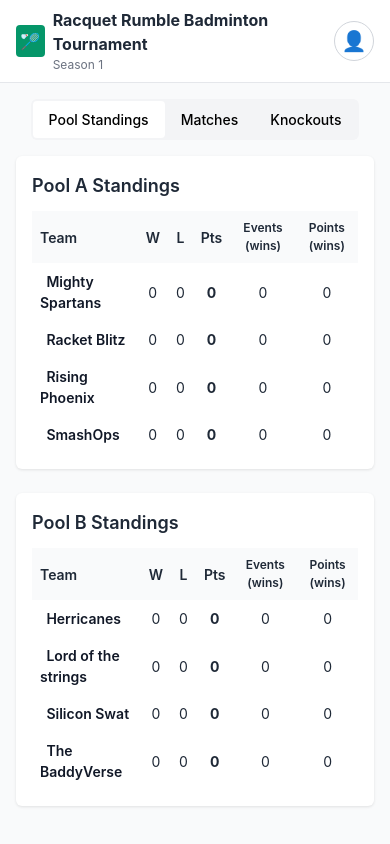
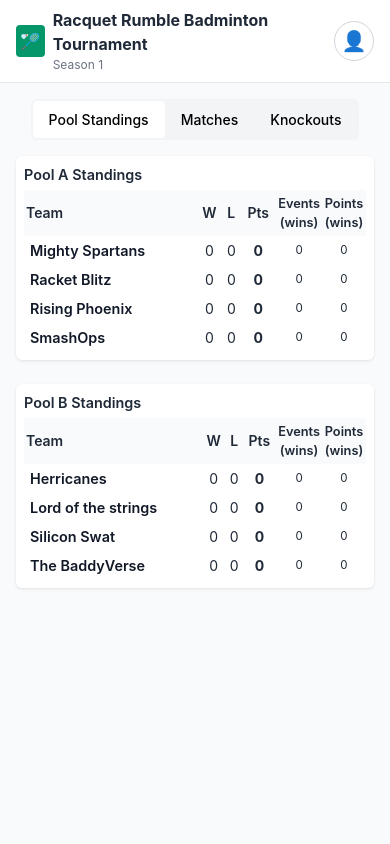
Before and after one commit to vikram-adhi/tourney, a React (Vite) app: page / in a window 390 px wide. Built offline with nearby package versions, Linux system fonts and the light colour scheme; no server answers; the database is empty.

Commit message:
added styles

```diff
--- a/src/App.css
+++ b/src/App.css
@@ -238,6 +238,81 @@ table {
   }
 }
 
+/* Standings table mobile tweaks: force badge + team name into one line */
+@media (max-width: 480px) {
+  .standings-team {
+    padding: 0.25rem !important;
+    font-size: 0.8rem !important;
+    white-space: nowrap !important;
+    overflow: hidden !important;
+    text-overflow: ellipsis !important;
+  }
+
+  .standings-team .standings-badge {
+    margin-right: 0.25rem !important;
+    display: inline-block !important;
+    vertical-align: middle !important;
+    font-size: 0.9rem !important;
+  }
+
+  .standings-team .standings-name {
+    display: inline-block !important;
+    vertical-align: middle !important;
+    font-size: 0.9rem !important;
+    line-height: 1 !important;
+    /* allow full name to wrap/show on rows */
+    max-width: none !important;
+    overflow: visible !important;
+    text-overflow: clip !important;
+    white-space: normal !important;
+  }
+}
+
+/* Reduce standings card padding and font sizes so team names fit on smaller mobile widths */
+@media (max-width: 420px) {
+  .standings-card {
+    padding: 0.5rem !important;
+  }
+
+  .standings-card table {
+    font-size: 0.78rem !important;
+  }
+
+  /* reduce horizontal padding to free space for team names */
+  .standings-card th, .standings-card td {
+    padding-top: 0.25rem !important;
+    padding-bottom: 0.25rem !important;
+    padding-left: 2px !important;
+    padding-right: 2px !important;
+  }
+
+  .standings-card h3 {
+    font-size: 0.9rem !important;
+    margin-bottom: 0.25rem !important;
+  }
+
+  /* Make Events and Points columns very compact on small screens */
+  .standings-card th:nth-child(5), .standings-card th:nth-child(6) {
+    /* allow header to wrap into two lines */
+    white-space: normal !important;
+    font-size: 0.8rem !important;
+    padding-left: 2px !important;
+    padding-right: 2px !important;
+    text-align: center !important;
+  }
+
+  .standings-card td:nth-child(5), .standings-card td:nth-child(6) {
+    /* keep data cells compact for numbers */
+    width: 44px !important;
+    max-width: 44px !important;
+    padding-left: 2px !important;
+    padding-right: 2px !important;
+    font-size: 0.72rem !important;
+    text-align: center !important;
+    white-space: nowrap !important;
+  }
+}
+
 /* Ensure inner name elements center on mobile even if inline styles exist */
 @media (max-width: 640px) {
   .vm-category-names,
--- a/src/App.tsx
+++ b/src/App.tsx
@@ -150,8 +150,8 @@ function StandingsTable({ poolA, poolB, poolAComplete, poolBComplete }: { poolA:
     // Sort by points descending. If equal, keep existing order (stable).
     const sortedData = [...data].sort((a, b) => b.points - a.points);
 
-  return (
-      <div style={{
+    return (
+      <div className="standings-card" style={{
         backgroundColor: 'white',
         padding: '1rem',
         borderRadius: '6px',
@@ -175,10 +175,10 @@ function StandingsTable({ poolA, poolB, poolAComplete, poolBComplete }: { poolA:
             <tbody>
             {sortedData.map((row, idx) => (
               <tr key={row.team}>
-                <td style={{ padding: '0.5rem', fontWeight: '600', fontSize: '0.875rem' }}>
+                <td className="standings-team" style={{ padding: '0.5rem', fontWeight: '600', fontSize: '0.875rem' }}>
                   {/* show ordinal badges for 1st/2nd and green for qualified teams only when pool is complete */}
-                  <span style={{ marginRight: '0.4rem' }}>{complete && idx === 0 ? '🥇' : complete && idx === 1 ? '🥈' : ''}</span>
-                  <span style={{ color: complete && (idx === 0 || idx === 1) ? '#059669' : '#111827' }}>{row.team}</span>
+                  <span className="standings-badge" aria-hidden>{complete && idx === 0 ? '🥇' : complete && idx === 1 ? '🥈' : ''}</span>
+                  <span className="standings-name" style={{ color: complete && (idx === 0 || idx === 1) ? '#059669' : '#111827' }}>{row.team}</span>
                 </td>
                 <td style={{ padding: '0.5rem', textAlign: 'center', fontSize: '0.875rem' }}>{row.wins}</td>
                 <td style={{ padding: '0.5rem', textAlign: 'center', fontSize: '0.875rem' }}>{row.losses}</td>
@@ -206,14 +206,10 @@ function StandingsTable({ poolA, poolB, poolAComplete, poolBComplete }: { poolA:
 }
 
 // Matches List Component
-function MatchesList({ matches, isAdmin, onUpdateMatch, qualifiedA, qualifiedB, poolAComplete, poolBComplete }: {
+function MatchesList({ matches, isAdmin, onUpdateMatch }: {
   matches: Match[];
   isAdmin: boolean;
   onUpdateMatch: (matchId: string, scores: Match['scores'], tieBreaker?: Match['tieBreaker']) => void;
-  qualifiedA: string[];
-  qualifiedB: string[];
-  poolAComplete: boolean;
-  poolBComplete: boolean;
 }) {
   const [selectedMatch, setSelectedMatch] = useState<Match | null>(null);
   const [isViewing, setIsViewing] = useState(false);
@@ -313,9 +309,6 @@ function MatchesList({ matches, isAdmin, onUpdateMatch, qualifiedA, qualifiedB,
           }
 
             // determine per-match winner so we can color the winner green immediately
-            const poolQualified = title.includes('A') ? qualifiedA : qualifiedB;
-            const poolComplete = title.includes('A') ? poolAComplete : poolBComplete;
-
             // decide match winner (teamA/teamB) based on matchesWon and tieBreaker
             let matchWinner: 'A' | 'B' | null = null;
             if (matchPlayed) {
@@ -635,10 +628,6 @@ function AppContent() {
   const [showLoginModal, setShowLoginModal] = useState(false);
   const [activeTab, setActiveTab] = useState<'standings' | 'matches' | 'knockouts'>('standings');
 
-  // compute qualified teams (top2) for display in matches and standings
-  const qualifiedA = standings.poolA ? standings.poolA.slice(0, 2).map((s: any) => s.team) : [];
-  const qualifiedB = standings.poolB ? standings.poolB.slice(0, 2).map((s: any) => s.team) : [];
-
   const poolAComplete = arePoolMatchesComplete(matches, 'A');
   const poolBComplete = arePoolMatchesComplete(matches, 'B');
 
@@ -798,7 +787,7 @@ function AppContent() {
         {activeTab === 'standings' ? (
           <StandingsTable poolA={standings.poolA} poolB={standings.poolB} poolAComplete={poolAComplete} poolBComplete={poolBComplete} />
         ) : activeTab === 'matches' ? (
-          <MatchesList matches={matches} isAdmin={isAdmin} onUpdateMatch={updateMatch} qualifiedA={qualifiedA} qualifiedB={qualifiedB} poolAComplete={poolAComplete} poolBComplete={poolBComplete} />
+          <MatchesList matches={matches} isAdmin={isAdmin} onUpdateMatch={updateMatch} />
         ) : (
           <KnockoutMatches knockoutMatches={knockoutMatches} isAdmin={isAdmin} onUpdateMatch={updateKnockoutMatch} />
         )}
```
